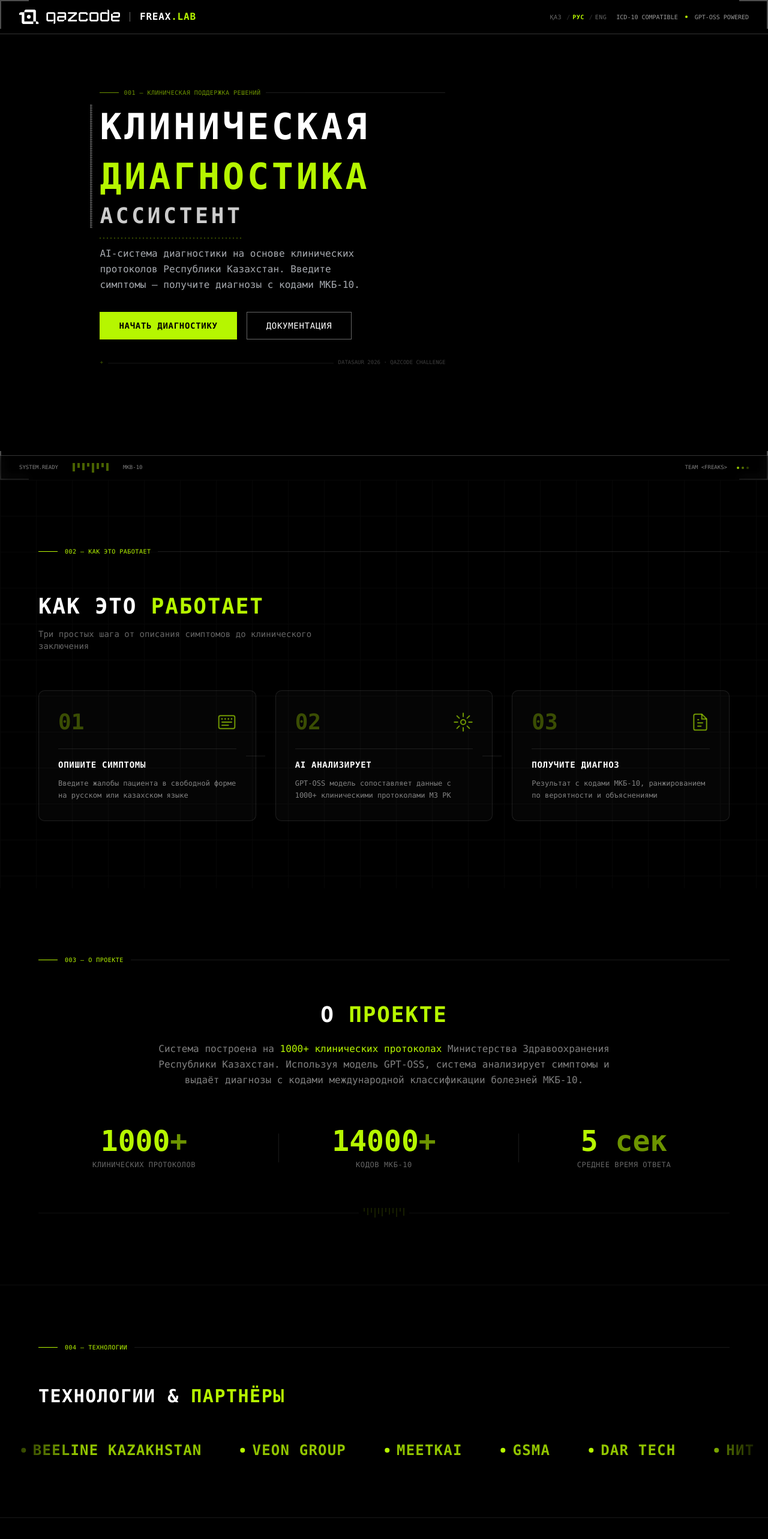
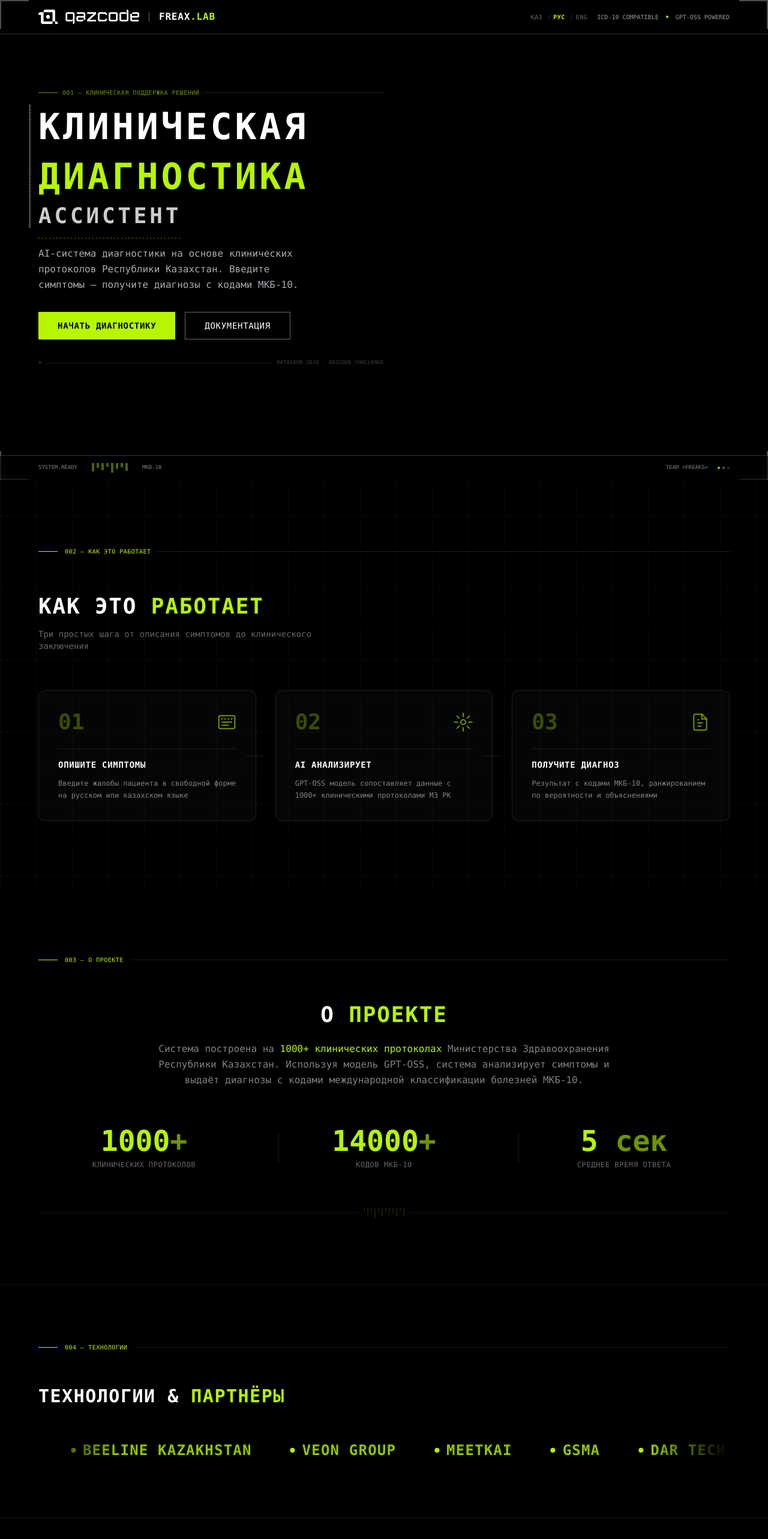
Before and after one commit to maussym/freaxlab, a React (Vite) app in the folder frontend/: page / in a window 1280 px wide. Shown: the top 2566 px of the page at 60% size. Built offline with nearby package versions, Linux system fonts and the light colour scheme; no server answers.

Commit message:
feat: introduce sectionShell layout utility and apply it across multiple components

```diff
--- a/frontend/src/components/AboutProject.tsx
+++ b/frontend/src/components/AboutProject.tsx
@@ -1,6 +1,7 @@
 import { useEffect, useState } from "react";
 import { useInView } from "../hooks/useInView";
 import { useI18n } from "../i18n/I18nContext";
+import { sectionShell } from "../lib/layout";
 
 interface CounterProps {
   end: number;
@@ -67,7 +68,7 @@ export default function AboutProject() {
       {/* Scanline overlay */}
       <div className="pointer-events-none absolute inset-0 scanlines opacity-[0.02]" />
 
-      <div className="relative container mx-auto px-6 lg:px-16">
+      <div className={`relative ${sectionShell}`}>
         {/* Section header */}
         <div className="flex items-center gap-3 mb-12 lg:mb-16">
           <div className="w-8 h-px bg-qaz-lime" />
--- a/frontend/src/components/Footer.tsx
+++ b/frontend/src/components/Footer.tsx
@@ -1,11 +1,12 @@
 import { useI18n } from "../i18n/I18nContext";
+import { sectionShell } from "../lib/layout";
 
 export default function Footer() {
   const { t } = useI18n();
 
   return (
     <footer className="relative bg-black border-t border-white/10">
-      <div className="container mx-auto px-6 lg:px-16 py-10 lg:py-14">
+      <div className={`${sectionShell} py-10 lg:py-14`}>
         <div className="grid grid-cols-1 md:grid-cols-3 gap-8 lg:gap-12 mb-10">
           {/* Brand */}
           <div>
--- a/frontend/src/components/HeroSection.tsx
+++ b/frontend/src/components/HeroSection.tsx
@@ -1,6 +1,7 @@
 import { useEffect } from "react";
 import qazLogo from "../assets/logo.webp";
 import { useI18n } from "../i18n/I18nContext";
+import { sectionShell } from "../lib/layout";
 import LanguageSwitcher from "./LanguageSwitcher";
 
 interface Props {
@@ -100,7 +101,7 @@ export default function HeroSection({ onStart }: Props) {
 
       {/* Top header */}
       <div className="absolute top-0 left-0 right-0 z-20 border-b border-white/20">
-        <div className="container mx-auto px-4 lg:px-8 py-3 lg:py-4 flex items-center justify-between">
+        <div className={`${sectionShell} py-3 lg:py-4 flex items-center justify-between`}>
           <div className="flex items-center gap-3 lg:gap-4">
             <img
               src={qazLogo}
@@ -132,7 +133,7 @@ export default function HeroSection({ onStart }: Props) {
 
       {/* Main content */}
       <div className="relative z-10 flex flex-1 items-center pt-16 lg:pt-0">
-        <div className="container mx-auto px-6 lg:px-16 lg:ml-[8%]">
+        <div className={sectionShell}>
           <div className="max-w-xl">
             {/* Top decorative line */}
             <div className="flex items-center gap-2 mb-3 opacity-60">
@@ -205,7 +206,7 @@ export default function HeroSection({ onStart }: Props) {
 
       {/* Bottom footer */}
       <div className="relative z-20 border-t border-white/20 bg-black/40 backdrop-blur-sm">
-        <div className="container mx-auto px-4 lg:px-8 py-2 lg:py-3 flex items-center justify-between">
+        <div className={`${sectionShell} py-2 lg:py-3 flex items-center justify-between`}>
           <div className="flex items-center gap-3 lg:gap-6 text-[8px] lg:text-[9px] font-mono text-white/50">
             <span>SYSTEM.READY</span>
             <div className="hidden lg:flex gap-1">
--- a/frontend/src/components/HowItWorks.tsx
+++ b/frontend/src/components/HowItWorks.tsx
@@ -1,5 +1,6 @@
 import { useInView } from "../hooks/useInView";
 import { useI18n } from "../i18n/I18nContext";
+import { sectionShell } from "../lib/layout";
 import type { TranslationKey } from "../i18n/translations";
 
 const icons = [
@@ -44,7 +45,7 @@ export default function HowItWorks() {
         backgroundSize: "60px 60px",
       }} />
 
-      <div className="relative container mx-auto px-6 lg:px-16">
+      <div className={`relative ${sectionShell}`}>
         {/* Section header */}
         <div className="flex items-center gap-3 mb-12 lg:mb-16">
           <div className="w-8 h-px bg-qaz-lime" />
--- a/frontend/src/components/Partners.tsx
+++ b/frontend/src/components/Partners.tsx
@@ -1,5 +1,6 @@
 import { useInView } from "../hooks/useInView";
 import { useI18n } from "../i18n/I18nContext";
+import { sectionShell } from "../lib/layout";
 
 const partners = [
   { name: "QAZCODE", highlight: true, href: "https://qazcode.com" },
@@ -22,7 +23,7 @@ export default function Partners() {
 
   return (
     <section ref={ref} className="relative bg-black py-16 lg:py-24 overflow-hidden border-t border-white/5">
-      <div className="relative container mx-auto px-6 lg:px-16">
+      <div className={`relative ${sectionShell}`}>
         {/* Section header */}
         <div className="flex items-center gap-3 mb-10 lg:mb-14">
           <div className="w-8 h-px bg-qaz-lime" />
@@ -42,8 +43,9 @@ export default function Partners() {
       </div>
 
       {/* Scrolling ticker */}
+      <div className={sectionShell}>
         <div
-        className={`relative transition-all duration-700 delay-200 ${
+          className={`relative overflow-hidden transition-all duration-700 delay-200 ${
             visible ? "opacity-100" : "opacity-0"
           }`}
         >
@@ -78,6 +80,7 @@ export default function Partners() {
             ))}
           </div>
         </div>
+      </div>
     </section>
   );
 }
--- /dev/null
+++ b/frontend/src/lib/layout.ts
@@ -0,0 +1 @@
+export const sectionShell = "mx-auto w-full max-w-7xl px-6 lg:px-16";
```
Lines whose indentation alone changed are shown as unchanged.
